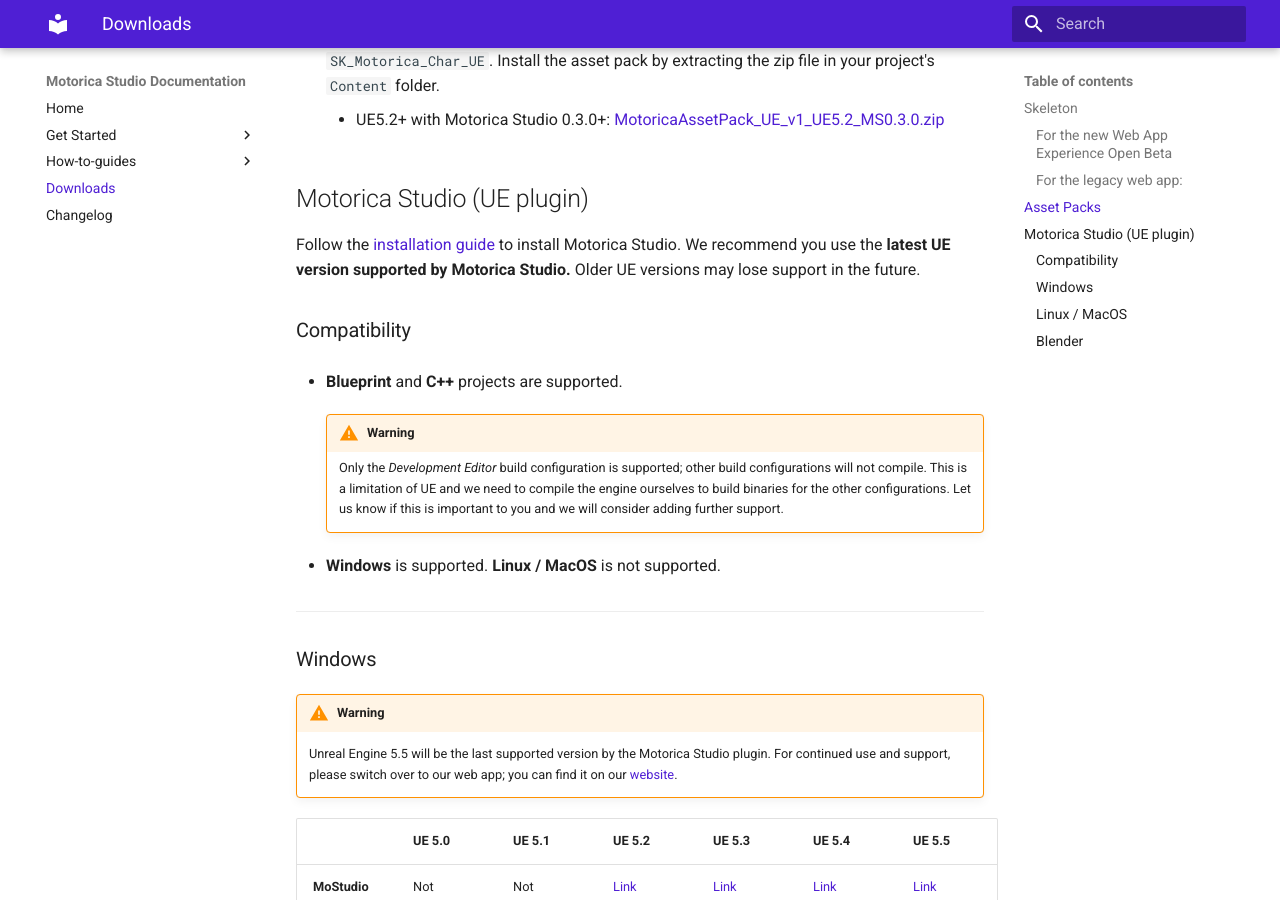
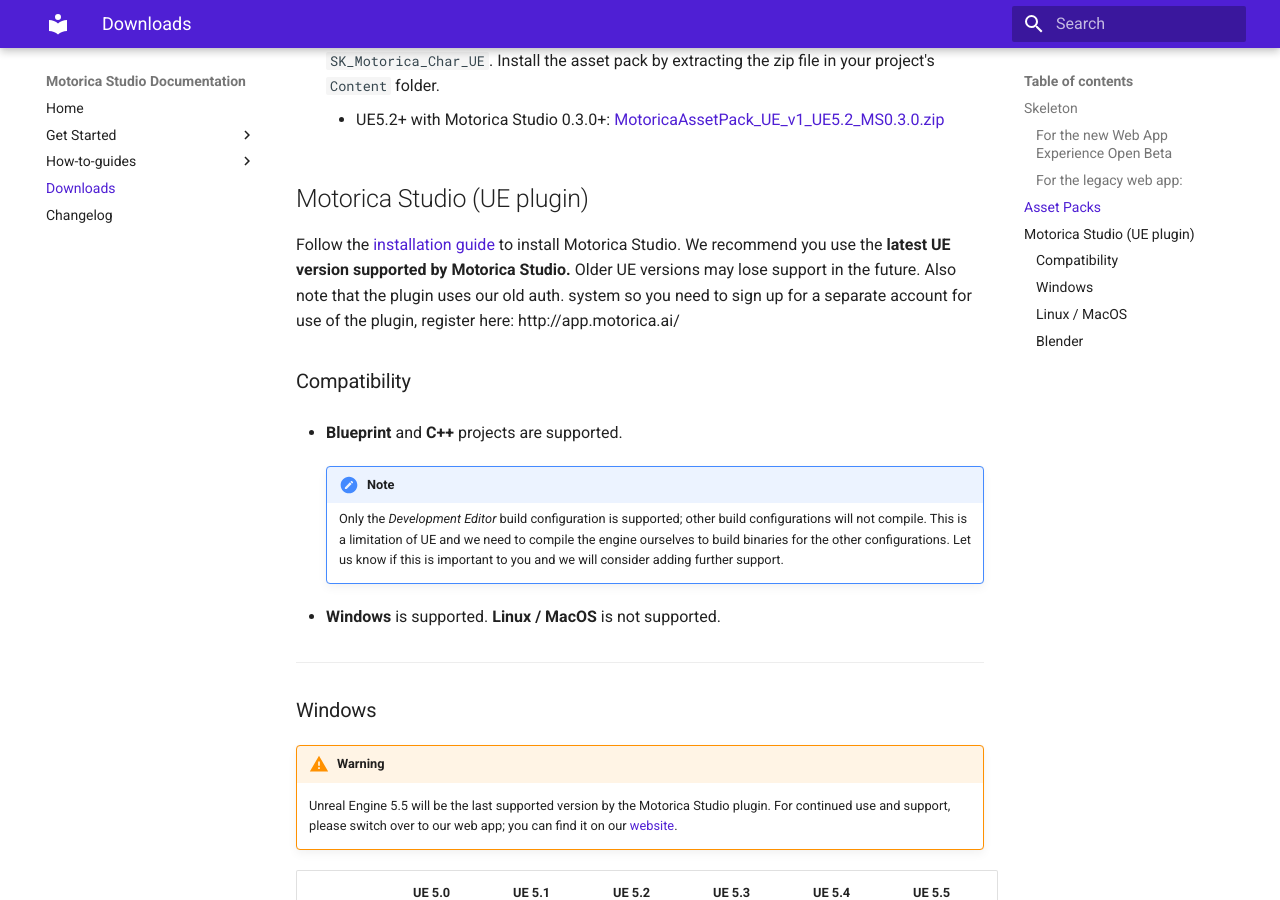
Before and after one commit to MotoricaAI/MoStudioDocs, an MkDocs documentation site: the page built from docs/downloads.md, in a window 1280 px wide and 900 px high, scrolled down 795 px. Built offline with MkDocs 1.6.1 and Material for MkDocs 9.7.7, drawn with Linux system fonts in a browser that asks for light colours.

Commit message:
Update downloads.md (#3)

```diff
--- a/docs/downloads.md
+++ b/docs/downloads.md
@@ -19,13 +19,13 @@
 
 ## Motorica Studio (UE plugin)
 
-Follow the [installation guide](get-started/installing.md) to install Motorica Studio. We recommend you use the **latest UE version supported by Motorica Studio.** Older UE versions may lose support in the future.
+Follow the [installation guide](get-started/installing.md) to install Motorica Studio. We recommend you use the **latest UE version supported by Motorica Studio.** Older UE versions may lose support in the future. Also note that the plugin uses our old auth. system so you need to sign up for a separate account for use of the plugin, register here: http://app.motorica.ai/
 
 ### Compatibility
 
 - **Blueprint** and **C++** projects are supported.
 
-    !!! warning
+    !!! NOTE
 
         Only the *Development Editor* build configuration is supported; other build configurations will not compile. This is a limitation of UE and we need to compile the engine ourselves to build binaries for the other configurations. Let us know if this is important to you and we will consider adding further support.
 
```
